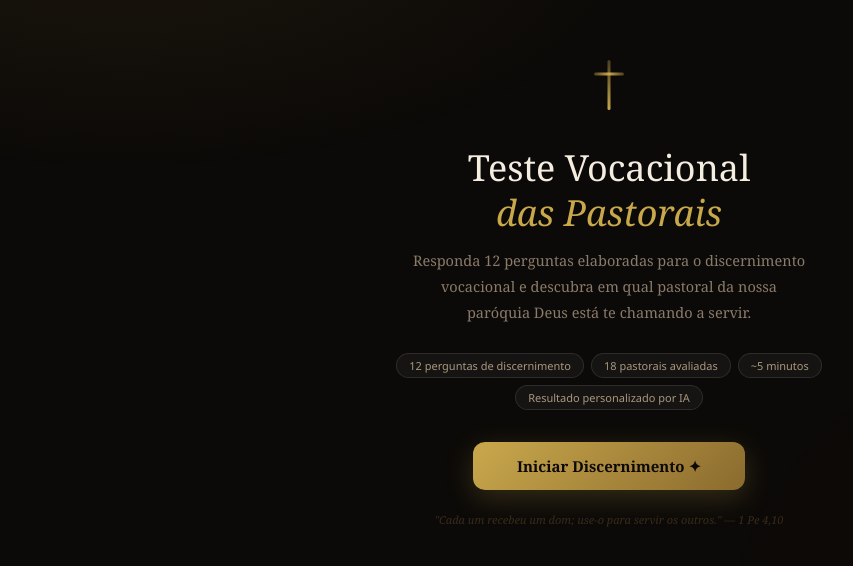
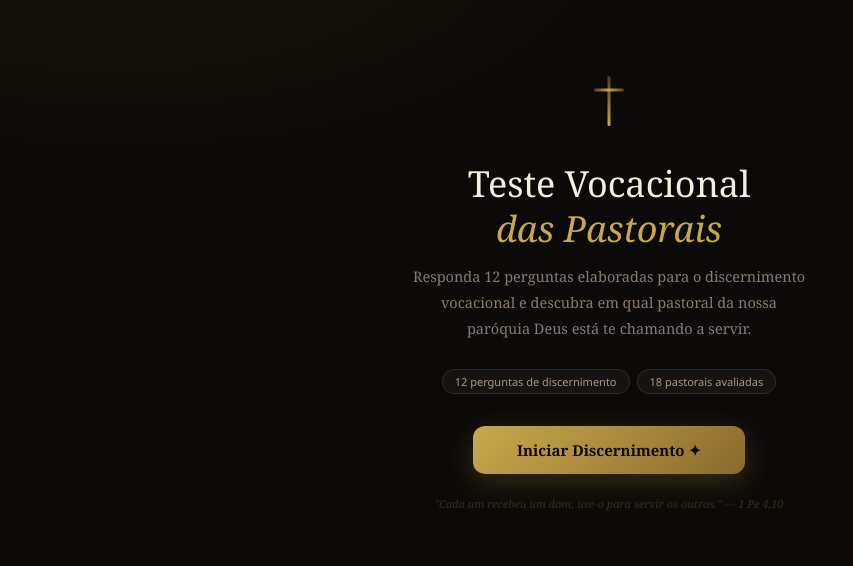
Before and after one commit to ronaldomelofz/vocacionalfatima, a React (Vite) app: page / in a window 1280 px wide. Shown: the part 108-674 px from the top of the page, without its empty margins (31-884 px from the left). Built offline with nearby package versions, Linux system fonts and the light colour scheme.

Commit message:
Remove pills de tempo e IA na tela inicial
Co-authored-by: Cursor <cursoragent@cursor.com>

```diff
--- a/src/App.jsx
+++ b/src/App.jsx
@@ -555,8 +555,6 @@ export default function App() {
             <div style={{ display:"flex", gap:7, flexWrap:"wrap", justifyContent:"center", marginBottom:32 }}>
               <Pill>{PERGUNTAS.length} perguntas de discernimento</Pill>
               <Pill>18 pastorais avaliadas</Pill>
-              <Pill>~5 minutos</Pill>
-              <Pill>Resultado personalizado por IA</Pill>
             </div>
             <button
               onClick={() => setFase("nome")}
```
